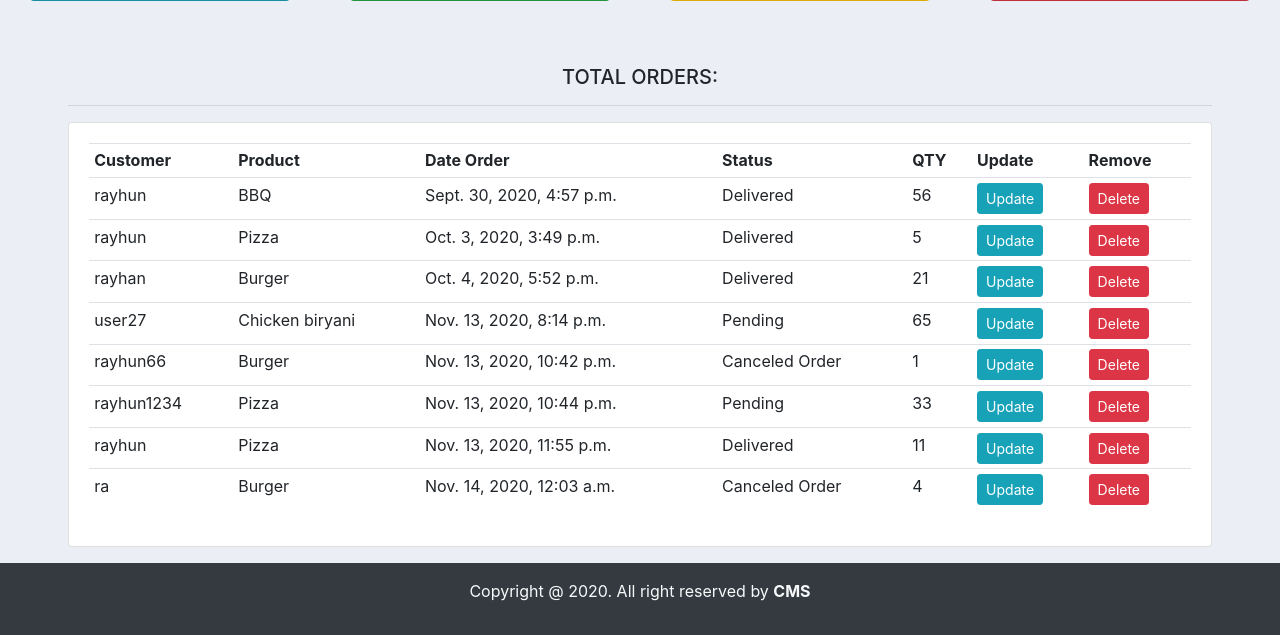
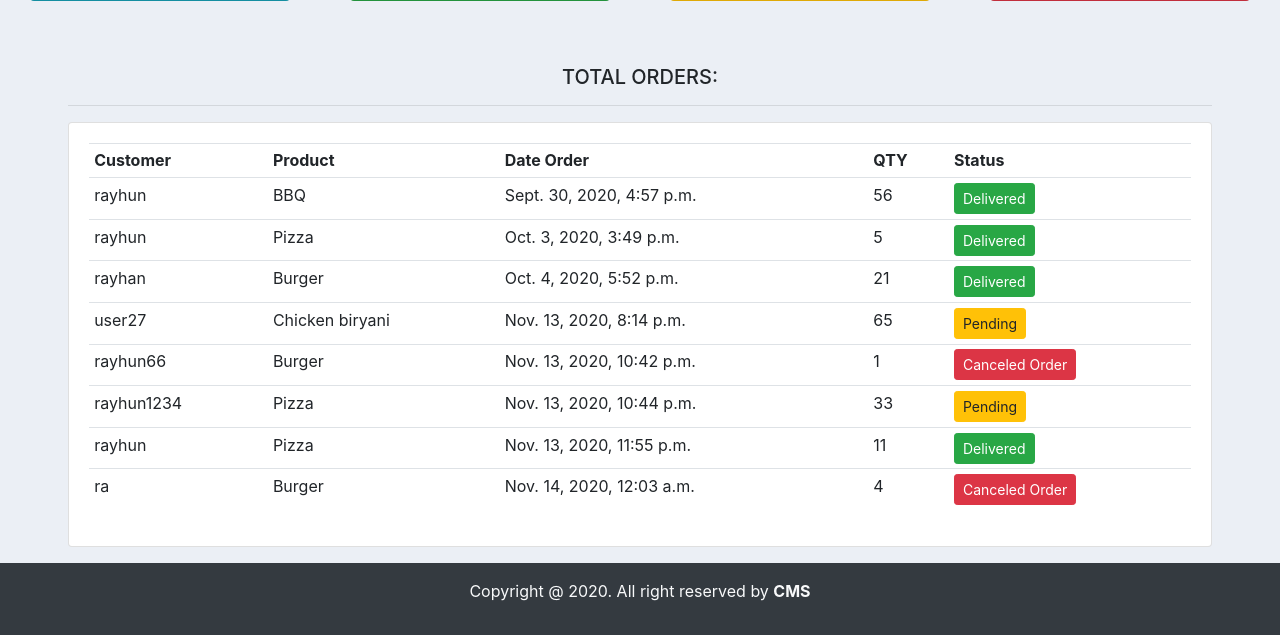
Before and after one commit to Rayhun/Customer-Management, a Django app: page /all/orders in a window 1280 px wide. Shown: the part 284-919 px from the top of the page. Run offline with Django 3.2, Linux system fonts and the light colour scheme; a user stored in the database is signed in; data comes from the database, SQL or seed files in the repository; both versions use the stored data as it was after the commit; some libraries are stand-ins or nearby versions.

Commit message:
update customer order page

```diff
--- a/accounts/templates/accounts/.html
+++ b/accounts/templates/accounts/.html
@@ -16,8 +16,6 @@
                         <th>Date Order</th>
                         <th>Status</th>
                         <th>QTY</th>
-                        <th>Update</th>
-                        <th>Remove</th>
                     </tr>
                     {% for order in order_canceled %}
                     <tr>
@@ -26,8 +24,6 @@
                         <td>{{ order.date_created }}</td>
                         <td>{{ order.statur }}</td>
                         <td>{{ order.order_content }}</td>
-                        <td><a class="btn btn-sm btn-info" href="{% url 'update_order' order.pk %}">Update</a></td>
-                        <td><a class="btn btn-sm btn-danger" href="{% url 'delete_order' order.pk %}">Delete</a></td>
                     </tr>
                     {% endfor %}
                 </table>
--- a/accounts/templates/accounts/order_list.html
+++ b/accounts/templates/accounts/order_list.html
@@ -14,20 +14,26 @@
                         <th>Customer</th>
                         <th>Product</th>
                         <th>Date Order</th>
+                        <th>QTY</th>
                         <th>Status</th>
-                        <th>QTY</th>
-                        <th>Update</th>
-                        <th>Remove</th>
                     </tr>
                     {% for order in orders %}
                     <tr>
                         <td>{{ order.customer }}</td>
                         <td>{{ order.Product }}</td>
                         <td>{{ order.date_created }}</td>
-                        <td>{{ order.statur }}</td>
                         <td>{{ order.order_content }}</td>
-                        <td><a class="btn btn-sm btn-info" href="{% url 'update_order' order.pk %}">Update</a></td>
-                        <td><a class="btn btn-sm btn-danger" href="{% url 'delete_order' order.pk %}">Delete</a></td>
+                        <td>
+                            {% if order.statur == "Delivered" %}
+                                <a class="btn btn-sm btn-success">{{ order.statur }}</a>
+                            {% endif %}
+                            {% if order.statur == "Pending" %}
+                                <a class="btn btn-sm btn-warning">{{ order.statur }}</a>
+                            {% endif %}
+                            {% if order.statur == "Canceled Order" %}
+                                <a class="btn btn-sm btn-danger">{{ order.statur }}</a>
+                            {% endif %}
+                        </td>
                     </tr>
                     {% endfor %}
                 </table>
```
Also changed, not shown: db.sqlite3.
